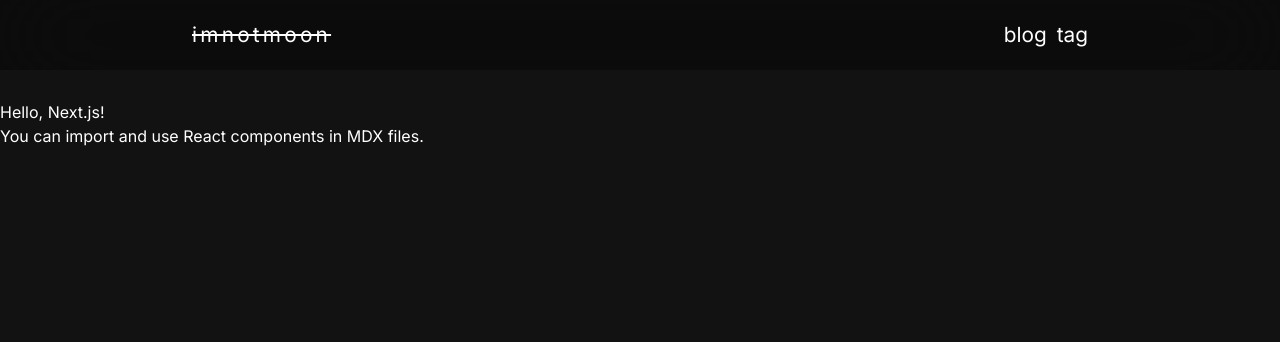
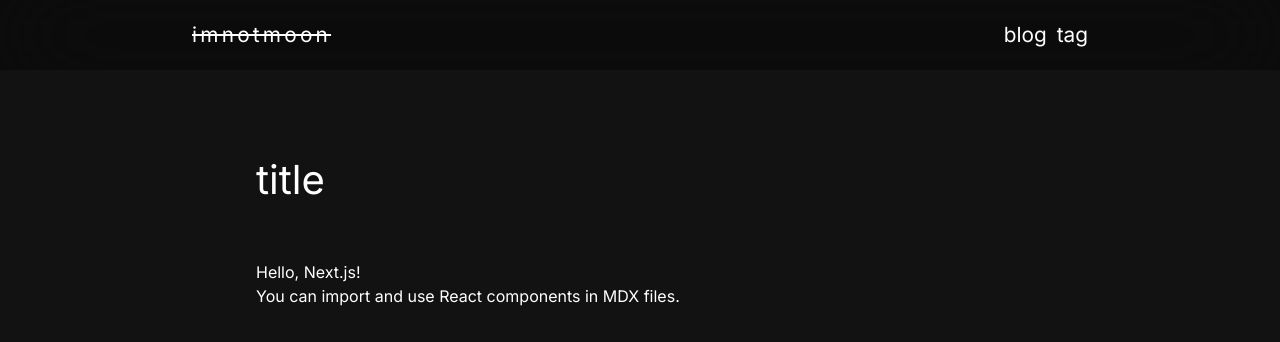
Before and after one commit to imnotmoon/blog, a Next.js app: page /blog/post/1 in a window 1280 px wide. Shown: the top 342 px of the page. Built offline with nearby package versions, Linux system fonts and the light colour scheme.

Commit message:
Github api failed

```diff
--- a/next.config.js
+++ b/next.config.js
@@ -2,6 +2,9 @@
 const nextConfig = {
   experimental: {
     mdxRs: true,
+  },
+  images: {
+    domains: ['raw.githubusercontent.com'],
   },
 };
 
--- a/src/app/blog/post/[id]/page.tsx
+++ b/src/app/blog/post/[id]/page.tsx
@@ -1,10 +1,15 @@
 'use client';
 
 import HelloWorld from '@/mdx/hello.mdx';
+import { Container } from '@/components/container/Container';
+import { PostHeader } from '@/components/header/post/PostHeader';
 
 const Post = () => (
   <main>
-    <HelloWorld />
+    <Container>
+      <PostHeader title={'title'} />
+      <HelloWorld />
+    </Container>
   </main>
 );
 
--- a/src/components/header/post/PostHeader.module.scss
+++ b/src/components/header/post/PostHeader.module.scss
@@ -1 +1,8 @@
-.root {}
+.root {
+  padding: 50px 0;
+}
+
+.title {
+  font-size: 2.5rem;
+  font-weight: normal;
+}
--- a/src/components/header/post/PostHeader.tsx
+++ b/src/components/header/post/PostHeader.tsx
@@ -1,3 +1,12 @@
 import styles from './PostHeader.module.scss';
+import { ReactNode } from 'react';
 
-export const PostHeader = () => <div className={styles.root} />;
+export type PostHeaderProps = {
+  title: ReactNode;
+};
+
+export const PostHeader = ({ title }: PostHeaderProps) => (
+  <div className={styles.root}>
+    <h1 className={styles.title}>{title}</h1>
+  </div>
+);
--- a/src/components/post/card/PostCard.module.scss
+++ b/src/components/post/card/PostCard.module.scss
@@ -2,6 +2,7 @@
   display: flex;
   flex-direction: column;
   align-items: center;
+  cursor: pointer;
 
   padding: 30px;
   border: 1px solid #333;
--- a/src/mdx-components.tsx
+++ b/src/mdx-components.tsx
@@ -1,4 +1,4 @@
-import type { MDXComponents } from 'mdx/types'
+import type { MDXComponents } from 'mdx/types';
 
 // This file allows you to provide custom React components
 // to be used in MDX files. You can import and use any
@@ -11,5 +11,5 @@ export function useMDXComponents(components: MDXComponents): MDXComponents {
     // Allows customizing built-in components, e.g. to add styling.
     // h1: ({ children }) => <h1 style={{ fontSize: "100px" }}>{children}</h1>,
     ...components,
-  }
+  };
 }
```
Also changed, not shown: src/components/post/Post.hooks.ts (+26 -8 lines), src/components/post/card/PostCard.tsx (+5 -5 lines), src/components/post/list/PostList.tsx (+4 -5 lines).
